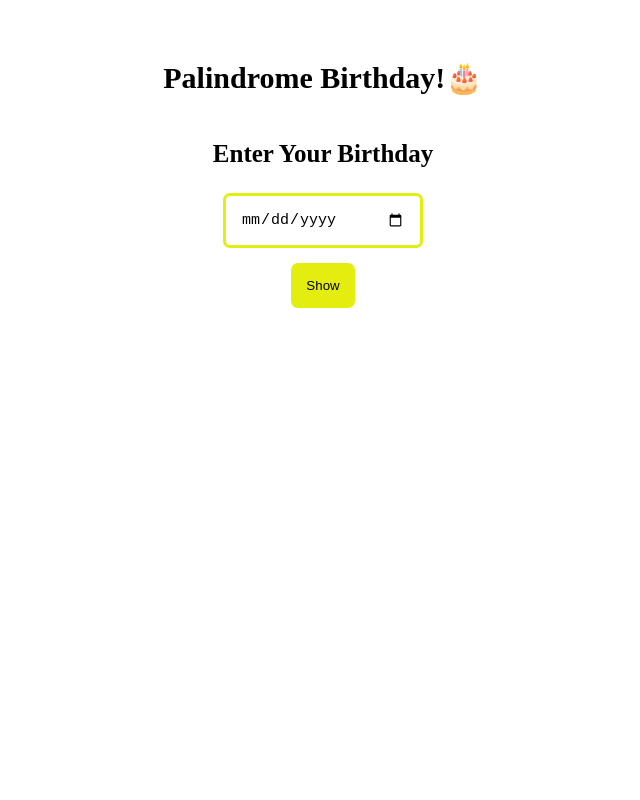
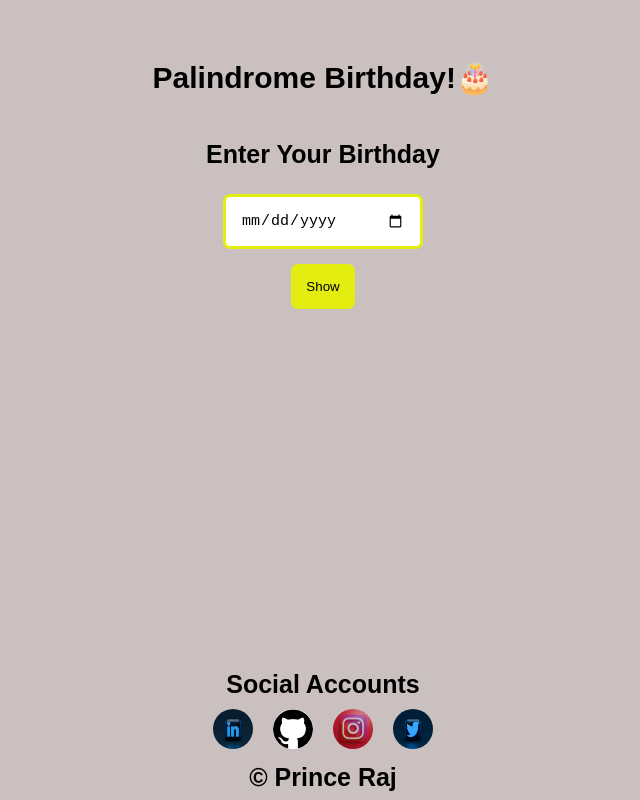
Before and after one commit to prince1096/palindromeBirthday, a plain HTML site: page index.html in a window 1280 px wide. Shown: the whole page, without its empty margins (317-957 px from the left). Drawn offline with Linux system fonts and the light colour scheme.

Commit message:
finalDone

```diff
--- a/index.html
+++ b/index.html
@@ -15,6 +15,61 @@
       <button id="button">Show</button>
       <p id="output"></p>
     </main>
+
+    <footer class="low-footer" id="low-footer">
+      <div class="social-div" id="social-div">
+        <p class="social-links">Social Accounts</p>
+        <ul class="social-links">
+          <li>
+            <a
+              href="https://www.linkedin.com/in/prince-raj-a11444126/"
+              class="link"
+              ><img
+                src="/images/linkedin.jpg"
+                alt=""
+                height="40px"
+                width="40px"
+                class="img-last"
+            /></a>
+          </li>
+          <li>
+            <a href="https://github.com/prince1096" class="link">
+              <img
+                src="/images/github.png"
+                alt=""
+                height="40px"
+                width="40px"
+                class="img-last"
+              />
+            </a>
+          </li>
+          <li>
+            <a href="https://www.instagram.com/codewithprinceraj/" class="link">
+              <img
+                src="/images/insta.jpg"
+                alt=""
+                height="40px"
+                width="40px"
+                class="img-last"
+              />
+            </a>
+          </li>
+          <li>
+            <a
+              href="https://twitter.com/prince101296raj?t=V8BGtUj8n-T0_QLHGNMdDg&s=09"
+              class="link"
+              ><img
+                src="/images/twitter.jpg"
+                alt=""
+                height="40px"
+                width="40px"
+                class="img-last"
+            /></a>
+          </li>
+        </ul>
+        <p class="copyright">© Prince Raj</p>
+      </div>
+    </footer>
   </body>
   <script src="index.js"></script>
 </html>
--- a/style.css
+++ b/style.css
@@ -4,8 +4,14 @@
   box-sizing: border-box;
 }
 
+body {
+  font-family: sans-serif;
+  background-color: var(--secondary-color);
+}
+
 :root {
   --primary-color: #e3ee10;
+  --secondary-color: rgb(203, 192, 192);
 }
 
 .container {
@@ -51,3 +57,54 @@ label {
   margin: 25px 5px;
   font-size: 30px;
 }
+
+.social-div {
+  height: 100px;
+  text-align: center;
+}
+
+.social-div p {
+  /* color: white; */
+  font-size: 25px;
+  font-weight: bold;
+  text-align: center;
+  margin-left: 0px;
+}
+
+.copyright {
+  font-size: 15px;
+}
+
+footer {
+  height: 150px;
+  padding: 10px;
+  margin: 0 35px;
+  margin-top: 30px;
+  border-top-left-radius: 15px;
+  border-top-right-radius: 15px;
+  position: absolute;
+  bottom: 0;
+  left: 0;
+  right: 0;
+}
+
+.social-links {
+  display: flex;
+  justify-content: center;
+  list-style: none;
+  margin: 10px 0;
+}
+
+.link {
+  padding: 10px;
+}
+
+.img-last {
+  border-radius: 20px;
+}
+
+/* Projects style  */
+
+.project-ul {
+  list-style: none;
+}
```
Also changed, not shown: images/coder.svg (added), images/coding.svg (added), images/github.png (added), images/hacker.svg (added), images/insta.jpg (added), images/linkedin.jpg (added), images/twitter.jpg (added).
